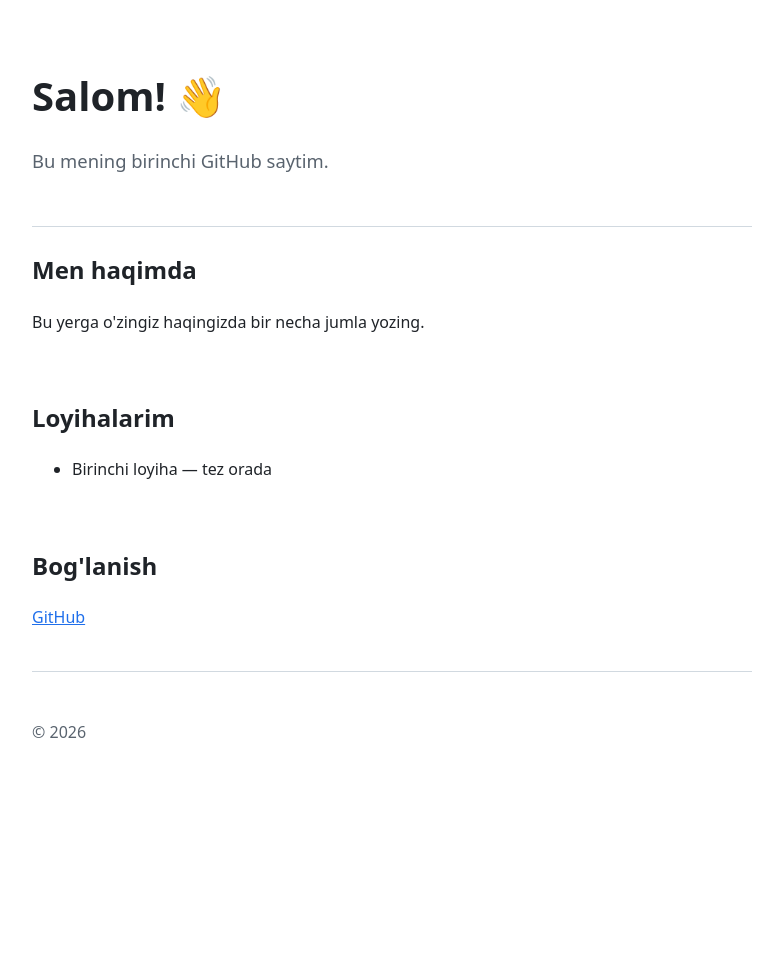
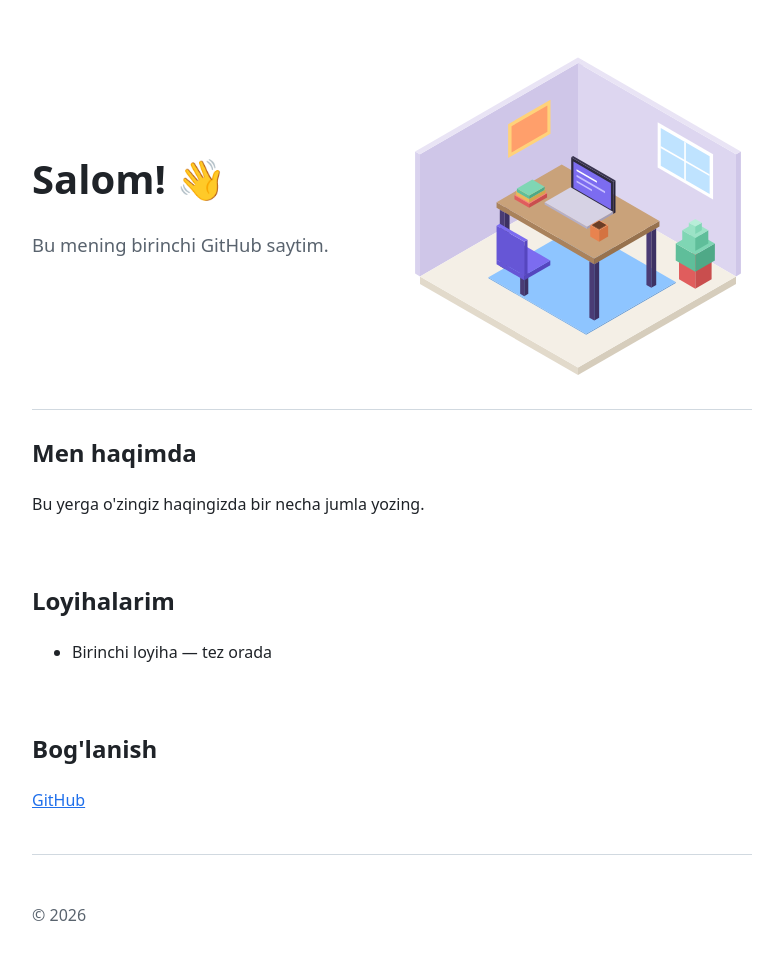
Before and after one commit to bekravshan912-bot/my-website, a plain HTML site: page index.html in a window 1280 px wide. Shown: the whole page, without its empty margins (248-1020 px from the left). Before the commit the page ends 800 px from the top, so only its background shows below. Drawn offline with Linux system fonts and the light colour scheme.

Commit message:
Bosh qismga izometrik ish stoli rasmi qo'shildi

```diff
--- a/index.html
+++ b/index.html
@@ -8,8 +8,11 @@
 </head>
 <body>
   <header>
-    <h1>Salom! 👋</h1>
-    <p class="lead">Bu mening birinchi GitHub saytim.</p>
+    <div class="hero-text">
+      <h1>Salom! 👋</h1>
+      <p class="lead">Bu mening birinchi GitHub saytim.</p>
+    </div>
+    <img class="hero-art" src="workspace.svg" alt="Izometrik ish stoli: noutbuk, kitoblar, choy, gul va deraza" width="740" height="700">
   </header>
 
   <main>
--- a/style.css
+++ b/style.css
@@ -33,8 +33,26 @@ header, main, footer {
 }
 
 header {
-  padding: 64px 0 32px;
+  padding: 48px 0 32px;
   border-bottom: 1px solid var(--border);
+  display: grid;
+  grid-template-columns: 1fr 1fr;
+  align-items: center;
+  gap: 24px;
+}
+
+.hero-text { min-width: 0; }
+
+.hero-art {
+  width: 100%;
+  max-width: 360px;
+  height: auto;
+  justify-self: end;
+}
+
+@media (max-width: 600px) {
+  header { grid-template-columns: 1fr; }
+  .hero-art { justify-self: center; max-width: 280px; }
 }
 
 h1 { font-size: 2.5rem; margin: 0; }
```
Also changed, not shown: workspace.svg (added).
